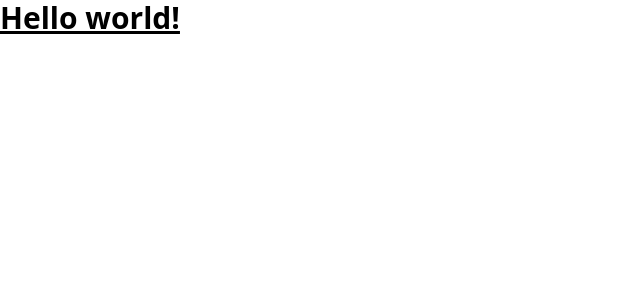
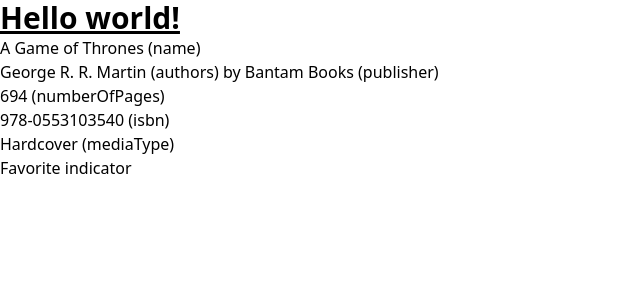
Before and after one commit to ZigaVukcevicDev/code-quest, an Angular app in the folder client/: page /books in a window 1280 px wide. Before the commit this address led to /. Shown: the top 300 px of the page, without its empty margins (0-640 px from the left). Built offline with nearby package versions, Linux system fonts and the light colour scheme.

Commit message:
Add book module with book page, book component and dummy data for book

```diff
--- /dev/null
+++ b/client/src/app/layout/books-page/books-page.component.html
@@ -0,0 +1 @@
+<zv-book></zv-book>
--- /dev/null
+++ b/client/src/app/modules/books/book/book.component.html
@@ -0,0 +1,8 @@
+<div>
+  <div>A Game of Thrones (name)</div>
+  <div>George R. R. Martin (authors) by Bantam Books (publisher)</div>
+  <div>694 (numberOfPages)</div>
+  <div>978-0553103540 (isbn)</div>
+  <div>Hardcover (mediaType)</div>
+  <div>Favorite indicator</div>
+</div>
--- /dev/null
+++ b/client/src/app/modules/books/books-routing.module.ts
@@ -0,0 +1,11 @@
+import { NgModule } from '@angular/core';
+import { RouterModule, Routes } from '@angular/router';
+import { BooksPageComponent } from '@app/layout/books-page/books-page.component';
+
+const routes: Routes = [{ path: 'books', component: BooksPageComponent }];
+
+@NgModule({
+  imports: [RouterModule.forChild(routes)],
+  exports: [RouterModule],
+})
+export class BooksRoutingModule {}
```
Also changed, not shown: client/src/app/app.module.ts (+11 -2 lines), client/src/app/layout/books-page/books-page.component.ts (added, +8 -0 lines), client/src/app/modules/books/book/book.component.ts (added, +8 -0 lines), client/src/app/modules/books/books.module.ts (added, +9 -0 lines), client/src/app/layout/books-page/books-page.component.scss (added), client/src/app/modules/books/book/book.component.scss (added), 2 other files (tests, documents, lock files or other folders).
